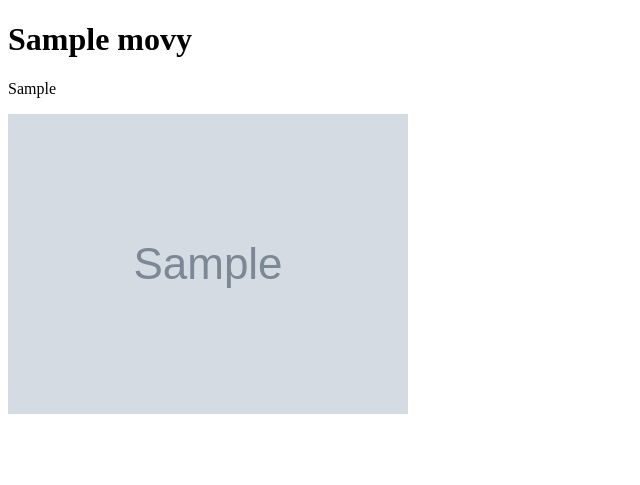
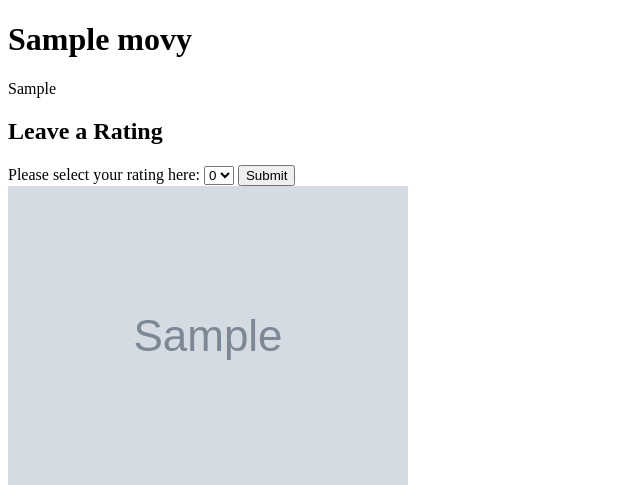
Before and after one commit to LadkinsM/movie_ratings_v2, a Flask app: page /movies/1 in a window 1280 px wide. Shown: the top 485 px of the page, without its empty margins (0-640 px from the left). Run offline with Flask 2, Linux system fonts and the light colour scheme; the visitor is signed in with stand-in values (Sample User, id 1); tables that the repository leaves empty hold one stand-in row (values such as "Sample post"); grey boxes marked "Sample" are stand-in pictures.

Commit message:
Ratings Feature added to Movie Details

```diff
--- a/crud.py
+++ b/crud.py
@@ -50,10 +50,10 @@ def get_movie_by_id(movie_id):
 
 #RATING-RELATED
 
-def create_rating(user, movie, score):
+def create_rating(user_id, movie_id, score):
     """Create a rating"""
 
-    return Rating(user=user, movie=movie, score=score)
+    return Rating(user_id=user_id, movie_id=movie_id, score=score)
 
 if __name__ == '__main__':
     from server import app
--- a/server.py
+++ b/server.py
@@ -73,15 +73,16 @@ def check_user():
 
     user = crud.get_user_by_email(email)
 
-    if user.password == password:
-        session['user'] = user.user_id
-        flash('Logged In!')
+    if user:
+        if user.password == password:
+            session['user'] = user.user_id
+            flash('Logged In!')
+        else:
+            flash('Your password is incorrect.')
     else:
-        flash('Your password is incorrect.')
+        flash('Your username is incorrect. Please input a valid username & password.')
 
     return redirect('/')
-
-
 
 @app.route('/users/<user_id>')
 def selected_user(user_id):
@@ -91,6 +92,25 @@ def selected_user(user_id):
 
     return render_template('user_details.html', user=user)
 
+#RATINGS
+
+@app.route('/movies/<movie_id>/rating', methods= ['POST'])
+def add_rating(movie_id):
+    """Adds user rating"""
+
+    user_id = int(session['user'])
+    movie_id = int(movie_id)
+    score = request.form.get('score', type=int)
+
+    rating = crud.create_rating(user_id, movie_id, score)
+
+    db.session.add(rating)
+    db.session.commit()
+
+    return redirect('/')
+
+
+
 if __name__ == "__main__":
     connect_to_db(app)
     app.run(host="0.0.0.0", debug=True)
--- a/templates/movie_details.html
+++ b/templates/movie_details.html
@@ -9,5 +9,23 @@
   {{ movie.overview }}
 </p>
 
+    {% if 'user' in session %}
+
+      <form action='{{ movie.movie_id }}/rating' method="POST">
+        <h2>Leave a Rating</h2>
+
+        <label for="score">Please select your rating here:</label>
+
+        <select name="score">
+        {% for i in range(0,6) %}
+            <option value="{{ i }}">{{ i }}</option>
+        {% endfor %}
+        </select>
+        <input type="submit">
+    </form>
+
+    {% endif %}
+
 <img src="{{ movie.poster_path }}">
-{% endblock %}
+
+{% endblock body %}
```
